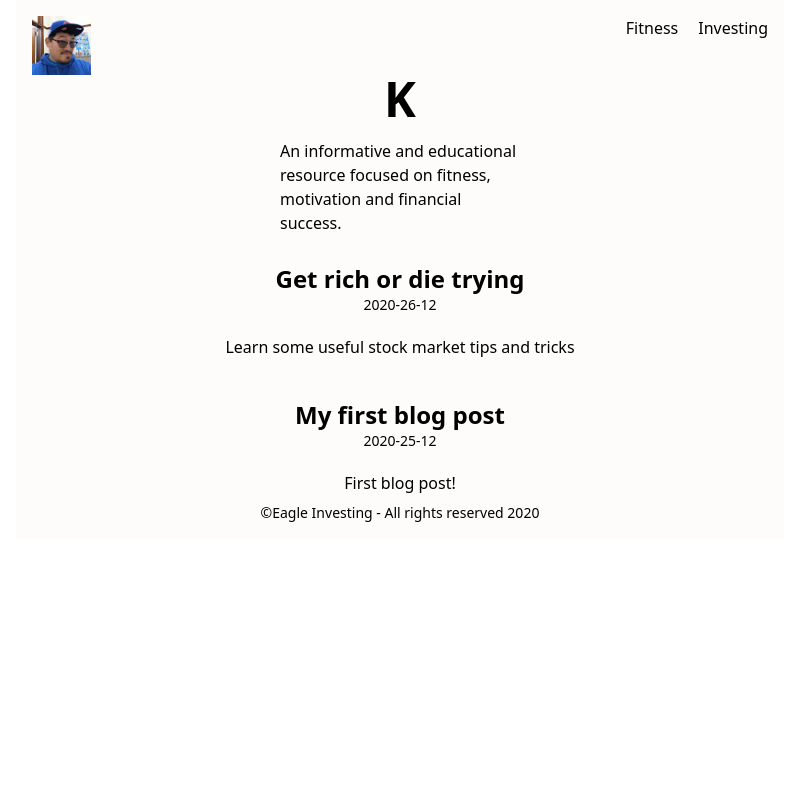
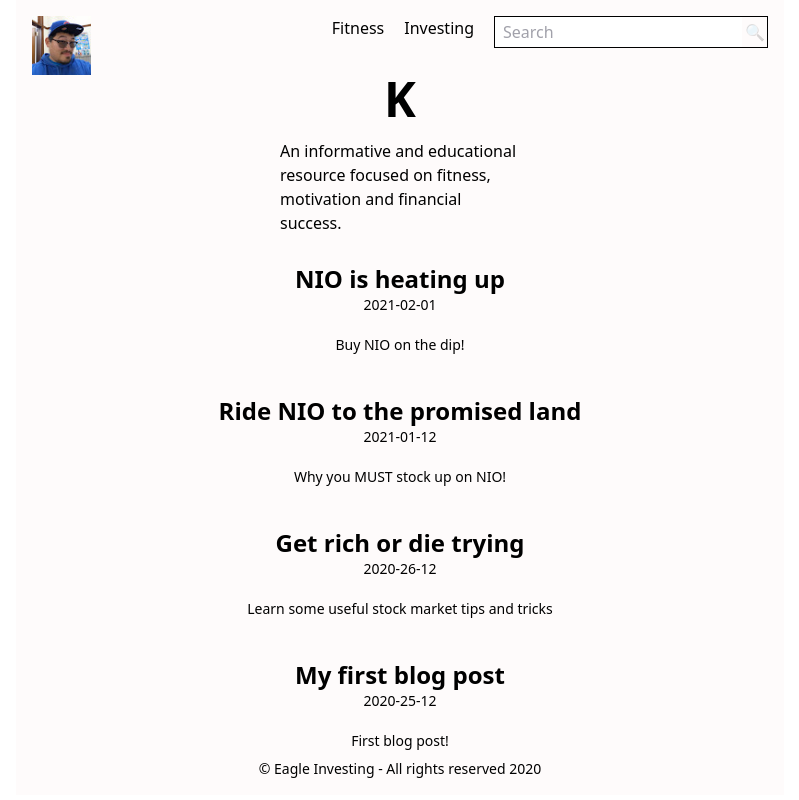
Before and after one commit to eulloa/fwksq, a Next.js app: page / in a window 1280 px wide. Shown: the whole page, without its empty margins (240-1039 px from the left). Built offline with nearby package versions, Linux system fonts and the light colour scheme.

Commit message:
feat: search functionality

```diff
--- a/components/blogPosts.tsx
+++ b/components/blogPosts.tsx
@@ -13,7 +13,7 @@ export default function BlogPosts({ posts }: Posts) {
               <div>
                 <h1 className="text-2xl font-bold text-center">{title}</h1>
                 <p className="text-sm font-light pb-5 text-center">{date}</p>
-                <p className="font-light">{summary}</p>
+                <p className="text-sm font-light">{summary}</p>
               </div>
             </li>
           </a>
--- a/components/footer.tsx
+++ b/components/footer.tsx
@@ -2,7 +2,7 @@ export default function Footer() {
   return (
     <footer className="flex justify-center">
       <h1 className="text-sm font-light">
-        &#169;Eagle Investing - All rights reserved {new Date().getFullYear()}
+        &#169; Eagle Investing - All rights reserved {new Date().getFullYear()}
       </h1>
     </footer>
   );
--- a/components/header.tsx
+++ b/components/header.tsx
@@ -1,24 +1,41 @@
+import { useState } from 'react';
 import Link from 'next/link';
 
 export default function Header() {
+  const [searchValue, setSearchValue] = useState<string>('');
+  const handleChange = (e: any) => setSearchValue(e.target.value);
+
   return (
-    <header className="flex">
+    <header className="flex pb-6 md:pb-0">
       <Link href="/">
         <a href="#">
           <img src="/images/kev.jpg" alt="Kev" />
         </a>
       </Link>
       <div className="flex justify-end w-full">
-        <ul className="flex space-x-5">
-          <li>
+        <ul className="block md:flex space-x-5">
+          <li className="text-right pb-2 md:pb-0">
             <Link href="/fitness">
               <a href="#">Fitness</a>
             </Link>
           </li>
-          <li>
+          <li className="text-right pb-2 md:pb-0">
             <Link href="/investing">
               <a href="#">Investing</a>
             </Link>
+          </li>
+          <li>
+            <form className="border search flex" method="GET" action="/search">
+              <input
+                className="p-2"
+                name="q"
+                placeholder="Search"
+                type="text"
+                value={searchValue}
+                onChange={handleChange}
+              />
+              <input type="submit" value="🔍" disabled={!searchValue} />
+            </form>
           </li>
         </ul>
       </div>
--- a/lib/posts.js
+++ b/lib/posts.js
@@ -5,6 +5,18 @@ import remark from 'remark';
 import html from 'remark-html';
 
 const postsDirectory = path.join(process.cwd(), 'posts');
+
+export async function getSearchedPosts(term) {
+  const allPostIds = getAllPostIds().filter((post) => {
+    return post.params.id.includes(term.toLowerCase());
+  });
+
+  return await Promise.all(
+    allPostIds.map(async (post) => {
+      return await getPostData(post.params.id);
+    })
+  );
+}
 
 export function getSortedPostsData() {
   // Get file names under /posts
--- /dev/null
+++ b/pages/search.tsx
@@ -0,0 +1,52 @@
+import Layout from '../components/layout';
+import Link from 'next/link';
+import { getSearchedPosts } from '../lib/posts';
+import { Post } from '../types';
+import { useRouter } from 'next/router';
+
+export default function Search({ searchedPosts }: any) {
+  const router = useRouter();
+  const searchedTerm = router?.query?.q;
+
+  if (!searchedPosts || !searchedPosts.length) {
+    return (
+      <Layout>
+        <div className="text-center">
+          <h1 className="text-2xl font-bold">Oops!</h1>
+          <p>
+            {' '}
+            Your search term <em>{`${searchedTerm}`}</em> did not return any
+            results! Please try again.
+          </p>
+        </div>
+      </Layout>
+    );
+  }
+
+  return (
+    <Layout>
+      <ol className="text-center space-y-6">
+        {searchedPosts.map(({ date, id, title }: Post) => (
+          <Link href={`/posts/${id}`} key={`${date}-${title}`}>
+            <a className="block">
+              <li>
+                <div>
+                  <h1 className="text-2xl font-bold text-center">{title}</h1>
+                  <p className="text-sm font-light pb-5 text-center">{date}</p>
+                </div>
+              </li>
+            </a>
+          </Link>
+        ))}
+      </ol>
+    </Layout>
+  );
+}
+
+export async function getServerSideProps({ query }: any) {
+  return {
+    props: {
+      searchedPosts: await getSearchedPosts(query.q),
+    },
+  };
+}
--- /dev/null
+++ b/posts/nio-is-heating-up.md
@@ -0,0 +1,9 @@
+---
+title: 'NIO is heating up'
+date: '2021-02-01'
+summary: 'Buy NIO on the dip!'
+---
+
+Lorem ipsum dolor sit amet, consectetur adipiscing elit, sed do eiusmod tempor incididunt ut labore et dolore magna aliqua. Ut enim ad minim veniam, quis nostrud exercitation ullamco laboris nisi ut aliquip ex ea commodo consequat. Duis aute irure dolor in reprehenderit in voluptate velit esse cillum dolore eu fugiat nulla pariatur. Excepteur sint occaecat cupidatat non proident, sunt in culpa qui officia deserunt mollit anim id est laborum.
+
+Sed ut perspiciatis unde omnis iste natus error sit voluptatem accusantium doloremque laudantium, totam rem aperiam, eaque ipsa quae ab illo inventore veritatis et quasi architecto beatae vitae dicta sunt explicabo. Nemo enim ipsam voluptatem quia voluptas sit aspernatur aut odit aut fugit, sed quia consequuntur magni dolores eos qui ratione voluptatem sequi nesciunt. Neque porro quisquam est, qui dolorem ipsum quia dolor sit amet, consectetur, adipisci velit, sed quia non numquam eius modi tempora incidunt ut labore et dolore magnam aliquam quaerat voluptatem. Ut enim ad minima veniam, quis nostrum exercitationem ullam corporis suscipit laboriosam, nisi ut aliquid ex ea commodi consequatur? Quis autem vel eum iure reprehenderit qui in ea voluptate velit esse quam nihil molestiae consequatur, vel illum qui dolorem eum fugiat quo voluptas nulla pariatur?
--- /dev/null
+++ b/posts/ride-nio-to-the-promised-land.md
@@ -0,0 +1,9 @@
+---
+title: 'Ride NIO to the promised land'
+date: '2021-01-12'
+summary: 'Why you MUST stock up on NIO!'
+---
+
+Lorem ipsum dolor sit amet, consectetur adipiscing elit, sed do eiusmod tempor incididunt ut labore et dolore magna aliqua. Ut enim ad minim veniam, quis nostrud exercitation ullamco laboris nisi ut aliquip ex ea commodo consequat. Duis aute irure dolor in reprehenderit in voluptate velit esse cillum dolore eu fugiat nulla pariatur. Excepteur sint occaecat cupidatat non proident, sunt in culpa qui officia deserunt mollit anim id est laborum.
+
+Sed ut perspiciatis unde omnis iste natus error sit voluptatem accusantium doloremque laudantium, totam rem aperiam, eaque ipsa quae ab illo inventore veritatis et quasi architecto beatae vitae dicta sunt explicabo. Nemo enim ipsam voluptatem quia voluptas sit aspernatur aut odit aut fugit, sed quia consequuntur magni dolores eos qui ratione voluptatem sequi nesciunt. Neque porro quisquam est, qui dolorem ipsum quia dolor sit amet, consectetur, adipisci velit, sed quia non numquam eius modi tempora incidunt ut labore et dolore magnam aliquam quaerat voluptatem. Ut enim ad minima veniam, quis nostrum exercitationem ullam corporis suscipit laboriosam, nisi ut aliquid ex ea commodi consequatur? Quis autem vel eum iure reprehenderit qui in ea voluptate velit esse quam nihil molestiae consequatur, vel illum qui dolorem eum fugiat quo voluptas nulla pariatur?
--- a/styles/globals.css
+++ b/styles/globals.css
@@ -22,6 +22,19 @@ a {
   margin-bottom: unset;
 }
 
+.search input {
+  height: 30px;
+}
+
+.search input[type='submit'] {
+  background: transparent;
+  width: 25px;
+}
+
+input:disabled {
+  opacity: 0.25;
+}
+
 @tailwind base;
 @tailwind components;
 @tailwind utilities;
```
Also changed, not shown: posts/get-rich-or-die-trying.md (renamed from posts/example.md), posts/my-first-blog-post.md (renamed from posts/first.md).
